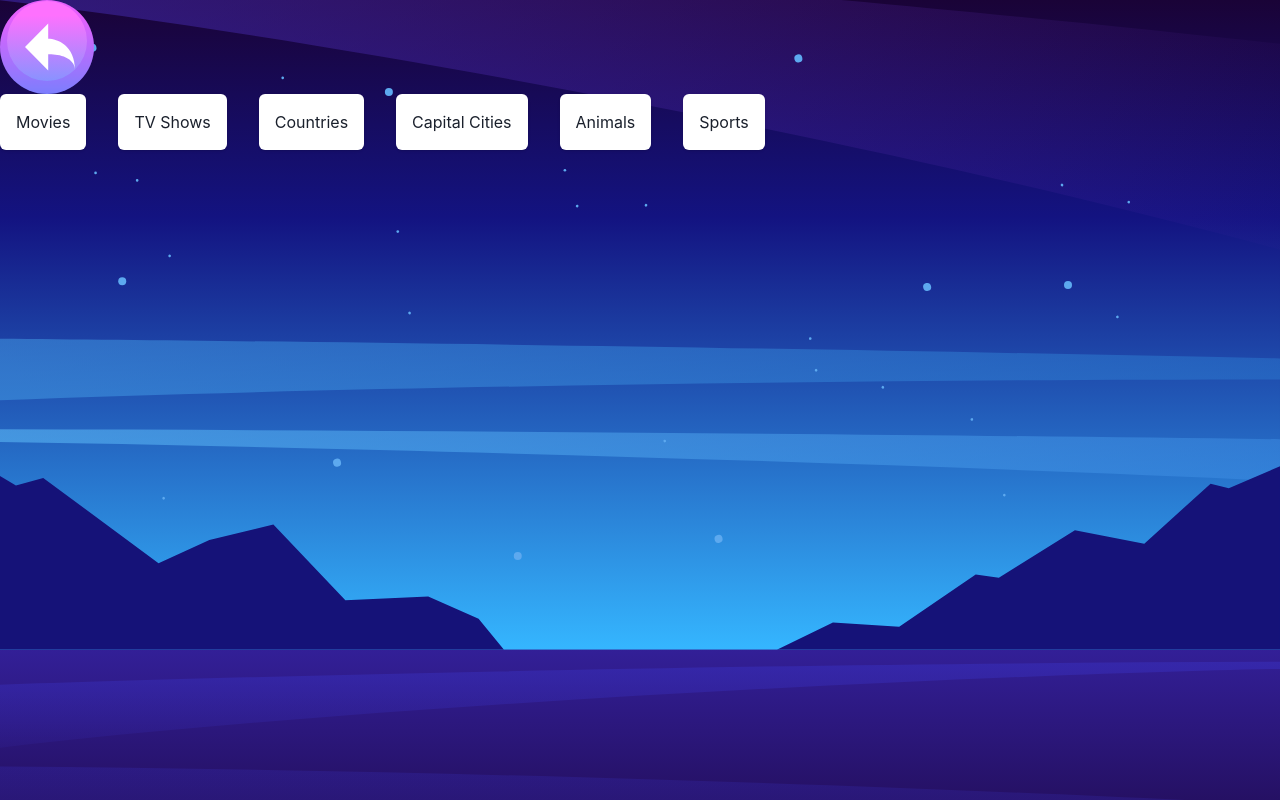
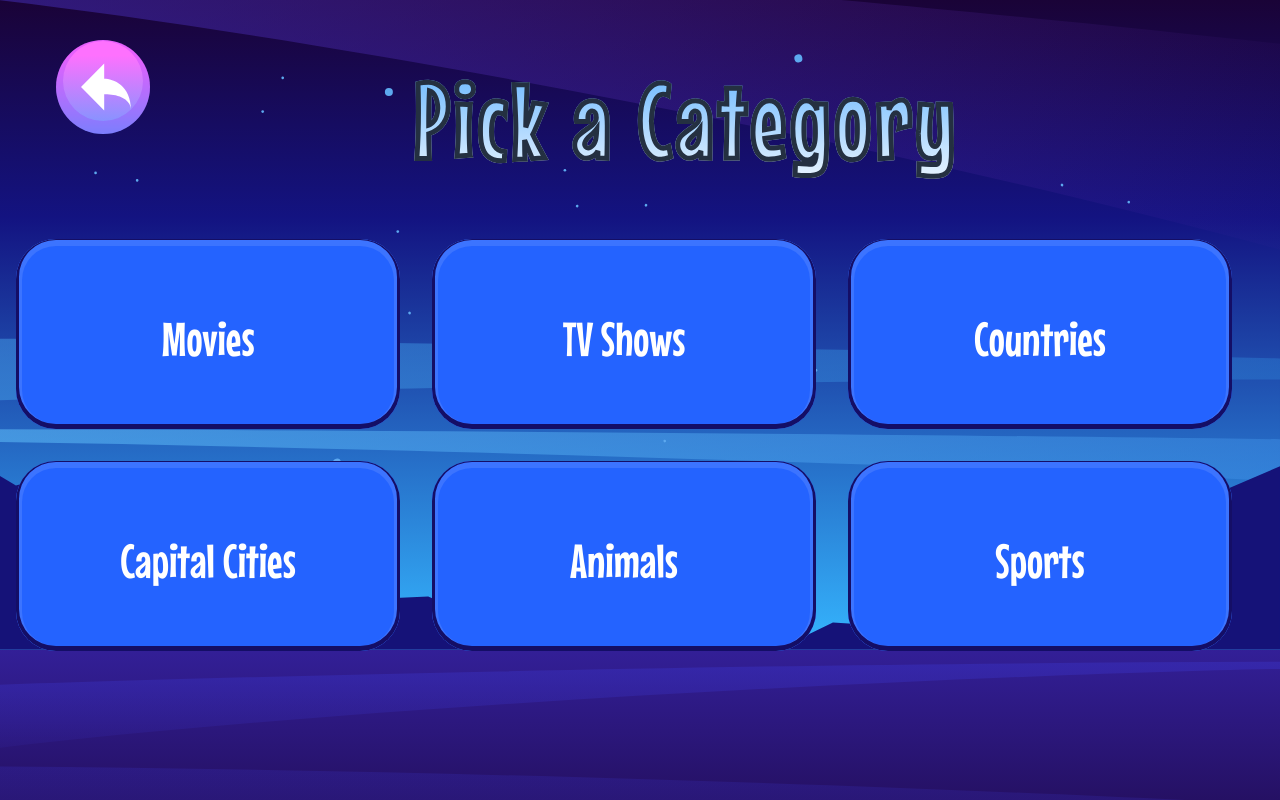
Before and after one commit to rojasmart/hangman-game, a React (Vite) app: page /game in a window 1280 px wide. Built offline with nearby package versions, Linux system fonts and the light colour scheme.

Commit message:
add style btn categories maxw container

```diff
--- a/src/pages/Game.jsx
+++ b/src/pages/Game.jsx
@@ -1,4 +1,13 @@
-import { Card, HStack, Stack, Image, Link, Box } from "@chakra-ui/react";
+import {
+  Card,
+  HStack,
+  Stack,
+  Image,
+  Link,
+  Box,
+  Container,
+  Text,
+} from "@chakra-ui/react";
 
 import { useNavigate } from "react-router-dom";
 
@@ -16,7 +25,8 @@ export default function Game() {
 
   return (
     <>
-      <Stack>
+      <HStack m={"10"}>
+        <Container maxW="1300px" justifyContent={"left"} display={"flex"}>
           <Box
             alignItems={"center"}
             display={"flex"}
@@ -26,7 +36,8 @@ export default function Game() {
               height: "94px",
               left: "0px",
               top: "0px",
-            background: "linear-gradient(180deg, #FE71FE 16.42%, #7199FF 100%)",
+              background:
+                "linear-gradient(180deg, #FE71FE 16.42%, #7199FF 100%)",
               boxShadow: "inset 0px -6px 0px 7px rgba(157, 45, 245, 0.25)",
               borderRadius: "999px",
             }}
@@ -39,13 +50,52 @@ export default function Game() {
               />
             </Link>
           </Box>
-      </Stack>
+          <Text
+            fontSize={"106px"}
+            textAlign={"center"}
+            flex={"2"}
+            fontFamily={"Mouse Memoirs"}
+            sx={{
+              letterSpacing: "0.05em",
+              background:
+                "linear-gradient(180deg, #67B6FF 16.42%, #FFFFFF 100%)",
+              WebkitBackgroundClip: "text",
+              WebkitTextFillColor: "transparent",
+              backgroundClip: "text",
+              textFillColor: "transparent",
+              "-webkit-text-stroke": "5px #243041",
+            }}
+          >
+            Pick a Category
+          </Text>
+        </Container>
+      </HStack>
       <HStack spacing={8}>
+        <Container maxW="1300px" display={"flex"} flexWrap={"wrap"} gap={"8"}>
           {Object.keys(categories).map((categoryName) => (
-          <Card key={categoryName} p={4}>
+            <Card
+              key={categoryName}
+              p={["12px", "64px"]}
+              w={"384px"}
+              h={"190px"}
+              sx={{
+                background: "#2463FF",
+                boxShadow:
+                  "inset 0px -2px 0px 3px #140E66, inset 0px 1px 0px 6px #3C74FF",
+                borderRadius: "40px",
+                textAlign: "center",
+              }}
+            >
+              <Text
+                fontFamily={"Mouse Memoirs"}
+                fontSize={"48px"}
+                color={"white"}
+              >
                 {categoryName}
+              </Text>
             </Card>
           ))}
+        </Container>
       </HStack>
     </>
   );
--- a/src/pages/Rules.jsx
+++ b/src/pages/Rules.jsx
@@ -17,7 +17,7 @@ export default function Rules() {
   return (
     <>
       <HStack m={"10"}>
-        <Container maxW="1100px" justifyContent={"center"} display={"flex"}>
+        <Container maxW="1300px" justifyContent={"center"} display={"flex"}>
           <Box
             alignItems={"center"}
             display={"flex"}
@@ -62,9 +62,8 @@ export default function Rules() {
         </Container>
       </HStack>
 
-      <Stack justifyContent={"center"} alignItems={"center"}></Stack>
       <HStack justifyContent={"center"} alignItems={"center"}>
-        <Container maxW={"1100px"} display={"flex"} gap={"12"}>
+        <Container maxW={"1300px"} display={"flex"} gap={"12"}>
           <Card h={"400px"} w={"300px"} p={4}>
             CARD 1
           </Card>
```
Lines whose indentation alone changed are shown as unchanged.
